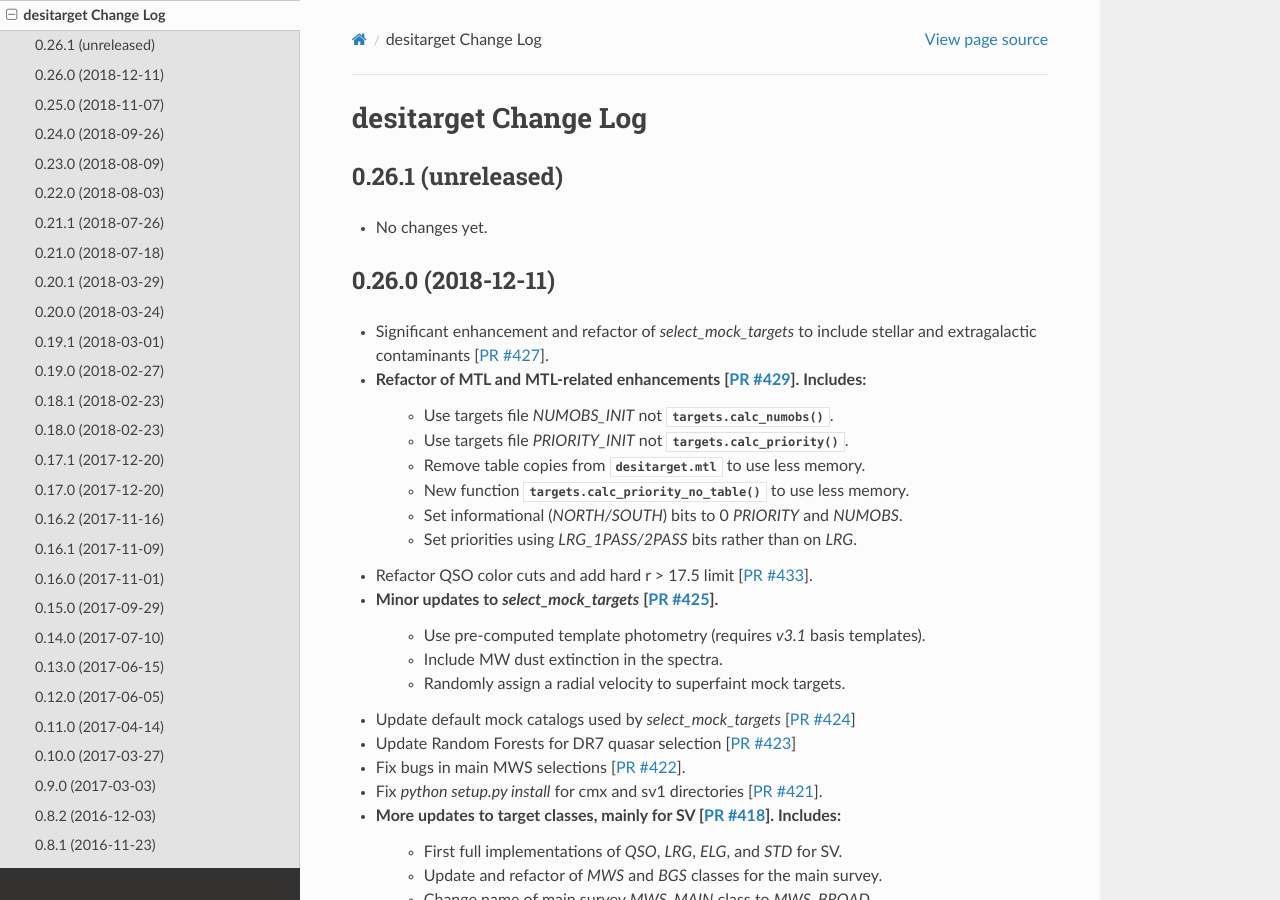
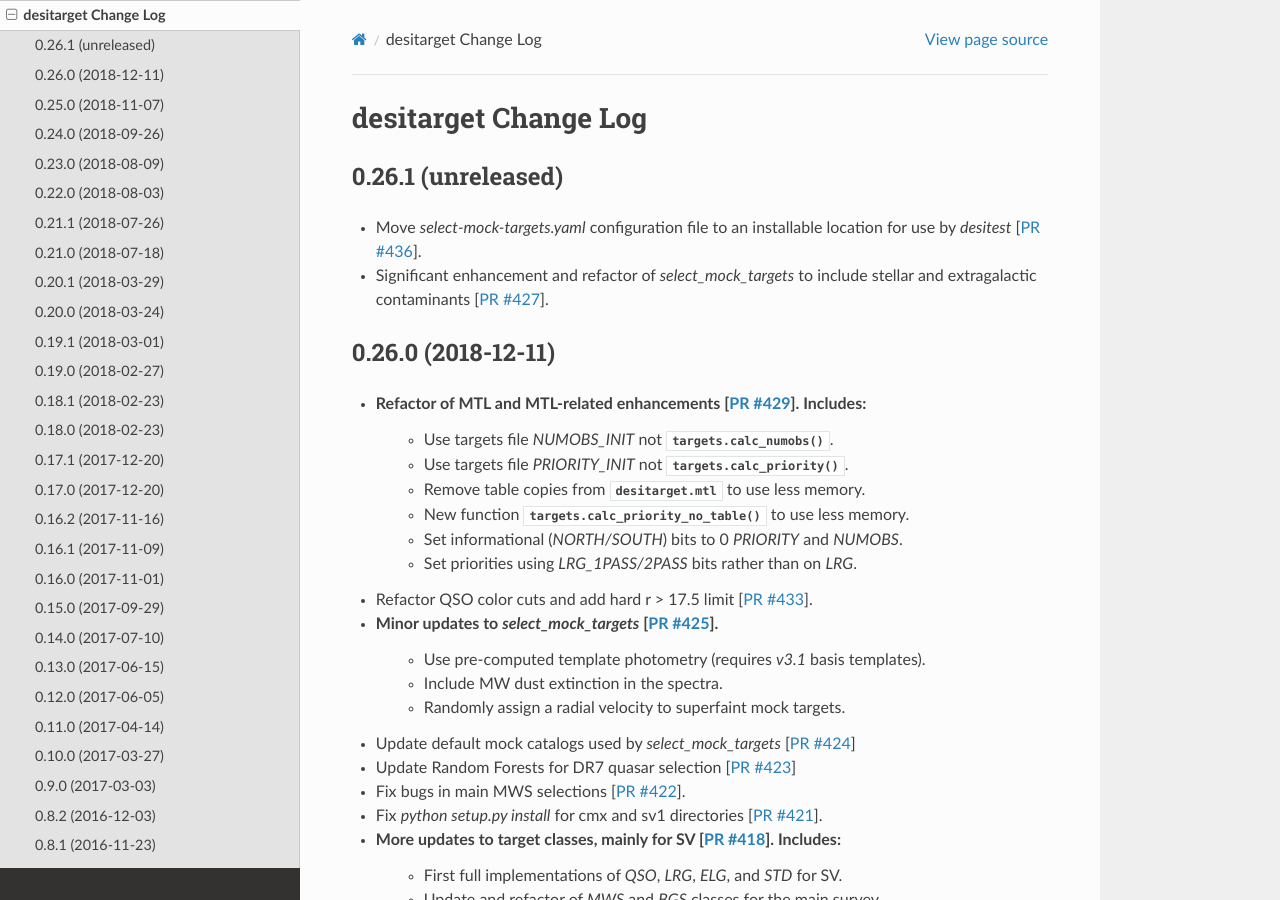
Before and after one commit to desihub/desitarget, a Sphinx documentation site: the page built from doc/changes.rst, in a window 1280 px wide and 900 px high. Built offline with Sphinx 7.4.7 and the Read the Docs theme 2.0.0, drawn with Linux system fonts in a browser that asks for light colours.

Commit message:
update changes [ci skip]

```diff
--- a/doc/changes.rst
+++ b/doc/changes.rst
@@ -5,13 +5,17 @@ desitarget Change Log
 0.26.1 (unreleased)
 -------------------
 
-* No changes yet.
+* Move `select-mock-targets.yaml` configuration file to an installable location
+  for use by `desitest` [`PR #436`_].
+* Significant enhancement and refactor of `select_mock_targets` to include
+  stellar and extragalactic contaminants [`PR #427`_].
+
+.. _`PR #427`: https://github.com/desihub/desitarget/pull/427
+.. _`PR #436`: https://github.com/desihub/desitarget/pull/436
 
 0.26.0 (2018-12-11)
 -------------------
 
-* Significant enhancement and refactor of `select_mock_targets` to include
-  stellar and extragalactic contaminants [`PR #427`_].
 * Refactor of MTL and MTL-related enhancements [`PR #429`_]. Includes:
     * Use targets file `NUMOBS_INIT` not :func:`targets.calc_numobs`.
     * Use targets file `PRIORITY_INIT` not :func:`targets.calc_priority`.
```
Also changed, not shown: other parts of doc/changes.rst (+0 -1 lines).
